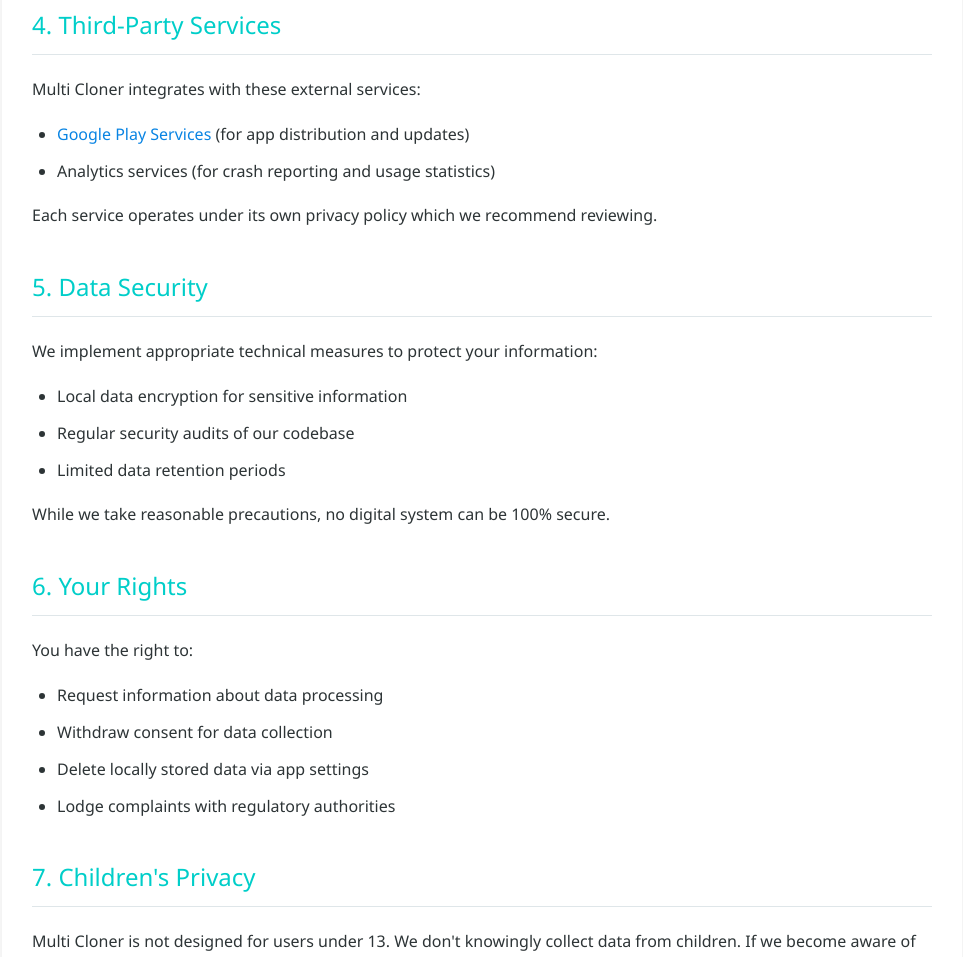
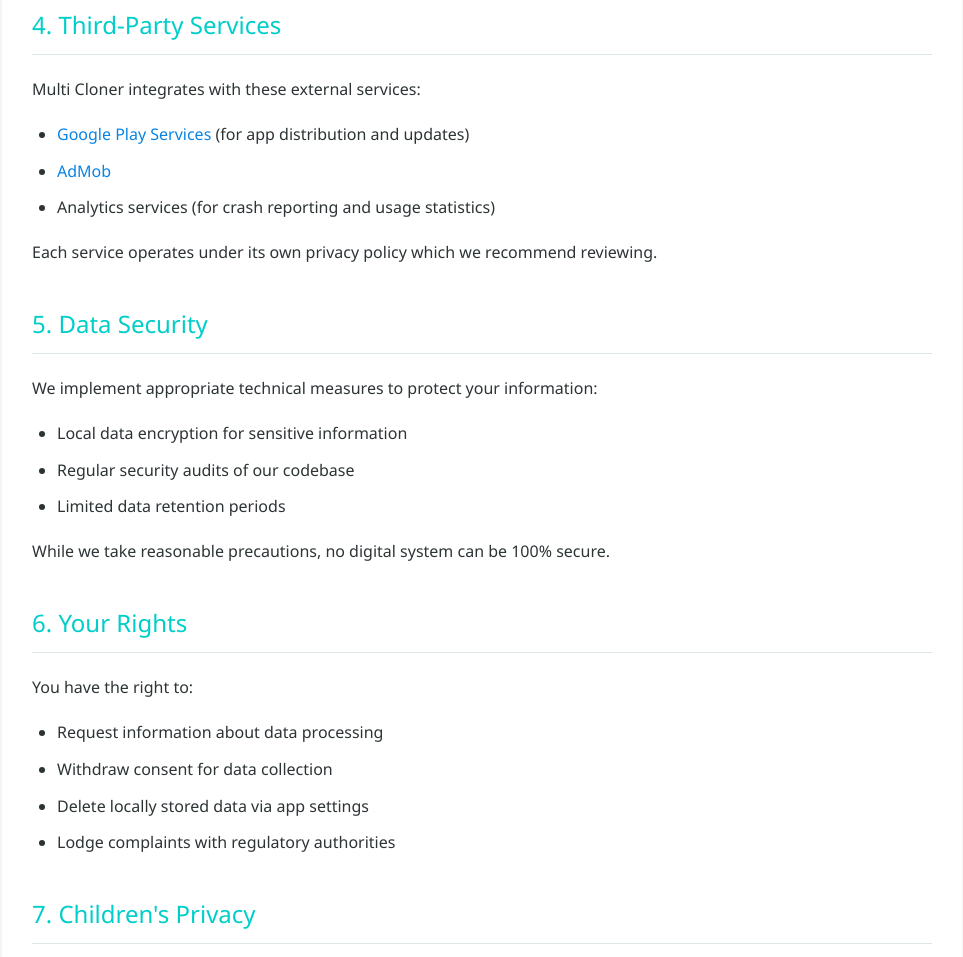
Before and after one commit to multicloner/multicloner.github.io, a plain HTML site: page privacy.html in a window 1280 px wide. Shown: the part 1214-2171 px from the top of the page, without its empty margins (158-1121 px from the left). Drawn offline with Linux system fonts and the light colour scheme.

Commit message:
Update privacy.html

```diff
--- a/privacy.html
+++ b/privacy.html
@@ -97,6 +97,7 @@
         <p>Multi Cloner integrates with these external services:</p>
         <ul>
             <li><a href="https://policies.google.com/privacy" target="_blank">Google Play Services</a> (for app distribution and updates)</li>
+            <li><a href="https://support.google.com/admob/answer/6128543?hl=en" target="_blank" rel="noopener noreferrer">AdMob</a></li>
             <li>Analytics services (for crash reporting and usage statistics)</li>
         </ul>
         <p>Each service operates under its own privacy policy which we recommend reviewing.</p>
```
